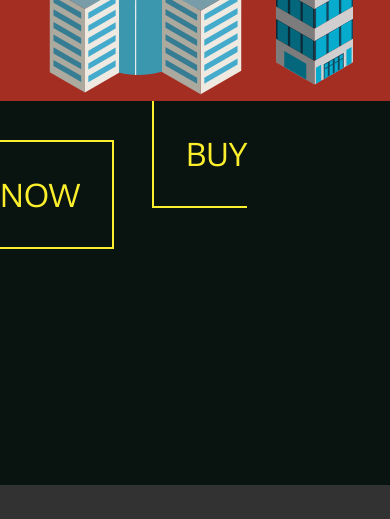
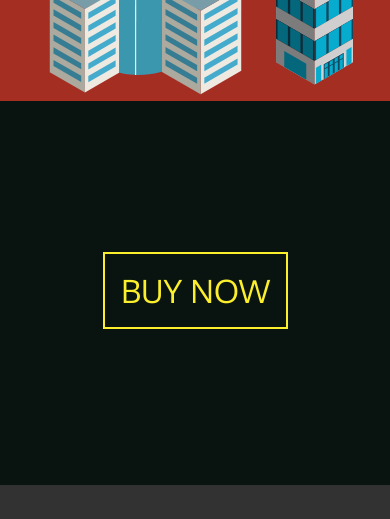
Before and after one commit to gundb/frugality, a plain HTML site: page index.html in a window 390 px wide. Shown: the part 3275-3794 px from the top of the page. Drawn offline with Linux system fonts and the light colour scheme.

Commit message:
button css fixed

```diff
--- a/frugality.css
+++ b/frugality.css
@@ -252,15 +252,17 @@ BUY NOW
 }
 
 .buy .button{
-	border:2px solid #fbee2d;
-	font-family:'Oxygen';
-	padding:1em;
-	width:20%;
-	font-size:2em;
-	color:#fbee2d;
-	margin:0 39%;
-	text-transform: uppercase;
-	background-color: rgba(0,0,0,0);
+	border: 2px solid #fbee2d;
+    font-family: 'Oxygen';
+    width: 20%;
+    padding: .5em;
+    font-size: 2em;
+    color: #fbee2d;
+    position: relative;
+    left: 40%;
+    top: 39%;
+    text-transform: uppercase;
+    background-color: rgba(0,0,0,0);
 	-webkit-transition:all .25s ease-in-out;
 	-moz-transition:all .25s ease-in-out;
 	-ms-transition:all .25s ease-in-out;
@@ -429,6 +431,10 @@ nav a{
 	    right: 16%;
 	}
 
+	.buy .button{
+		left: 37.8%;
+	}
+
 	#footer{
 		padding: 3.5em 0 1em 0;
 		overflow: auto;
@@ -472,7 +478,9 @@ nav a{
 		top:33%;
 	}
 
-
+	.buy .button{
+		left: 40.8%;
+	}
 
 	#footer{
 		padding: 3.5em 0 1em 0;
@@ -578,6 +586,10 @@ nav a{
 
 	.batch6{
 		top:68.5%;
+	}
+
+	.buy .button{
+		left: 26.4%;
 	}
 
 	#footer{
@@ -694,6 +706,10 @@ nav a{
 		top:37.5%;
 	}
 
+	.buy .button{
+		left: 35%;left: 37.8%;
+	}
+
 	#footer{
 		padding: 3.5em 0 1em 0;
 		overflow: auto;
```
